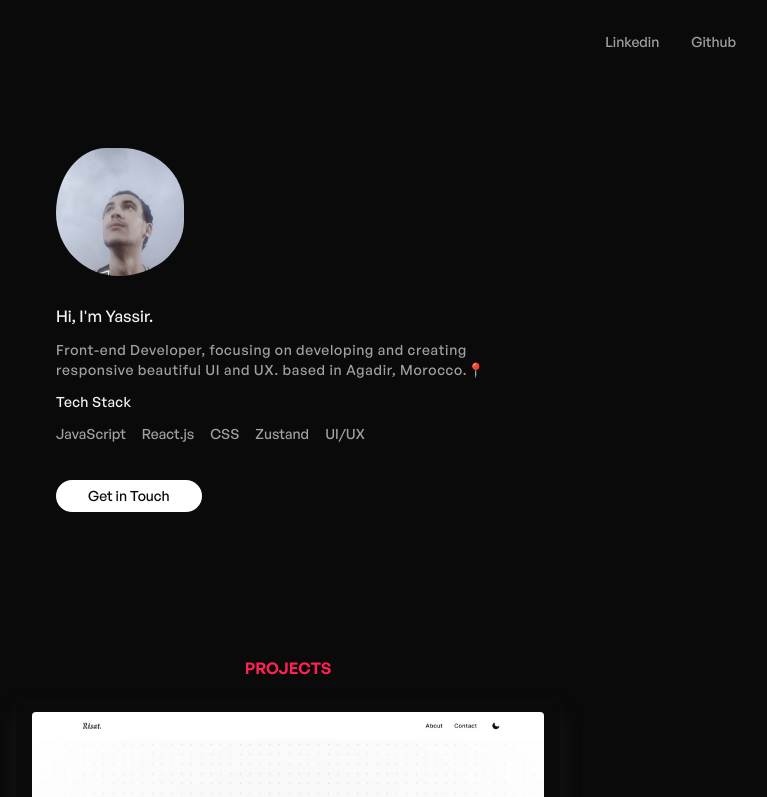
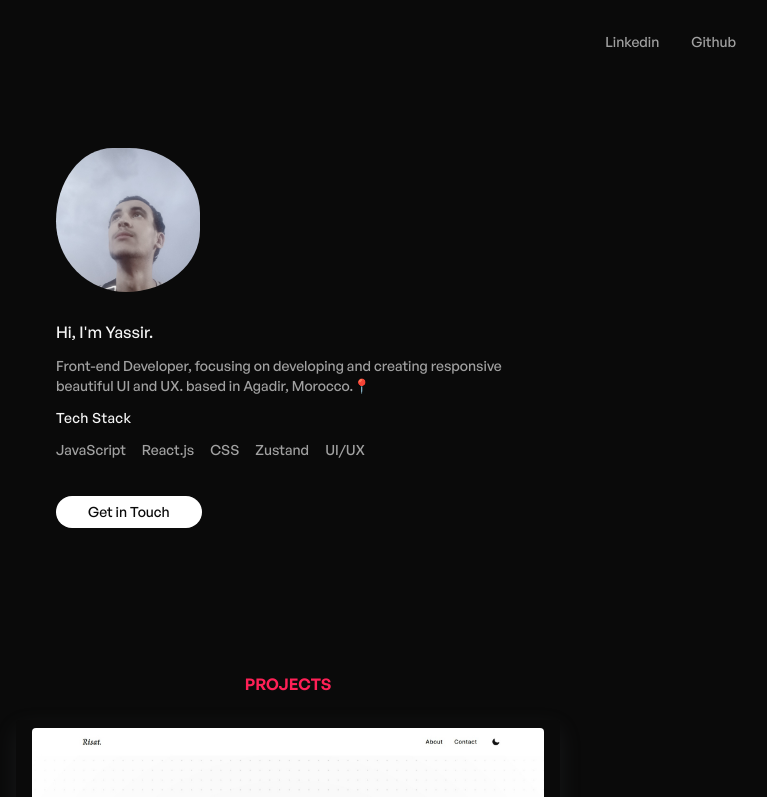
Before and after one commit to Falconstadium/react-portfolio, a React (Vite) app: page /en/ in a window 1280 px wide. Shown: the top 797 px of the page, without its empty margins (352-1119 px from the left). Built offline with nearby package versions, Linux system fonts and the light colour scheme.

Commit message:
style: edit animation

```diff
--- a/src/components/Hero.tsx
+++ b/src/components/Hero.tsx
@@ -14,7 +14,7 @@ export const Hero = () => {
         initial={{ y: -50, opacity: 0 }}
         animate={{ y: 0, opacity: 1 }}
         transition={{ duration: 0.3, ease: "easeOut", type: "tween" }}
-        className="img shadow-dark mx-auto mb-4 size-32 bg-[url('/photo-profile.png')] bg-cover bg-center bg-no-repeat md:mx-0"
+        className="img shadow-dark mx-auto mb-4 size-36 bg-[url('/photo-profile.png')] bg-cover bg-center bg-no-repeat md:mx-0"
       />
       <motion.h1
         initial={{ y: 50, opacity: 0 }}
@@ -29,7 +29,7 @@ export const Hero = () => {
         initial={{ y: 50, opacity: 0 }}
         animate={{ y: 0, opacity: 1 }}
         transition={{ duration: 1, delay: 0.2, type: "spring" }}
-        className="text-sm tracking-wider text-neutral-400"
+        className="text-sm text-neutral-400"
       >
         {resources[lang].hero.title}
         <span> {resources[lang].hero.desc}</span>
```
